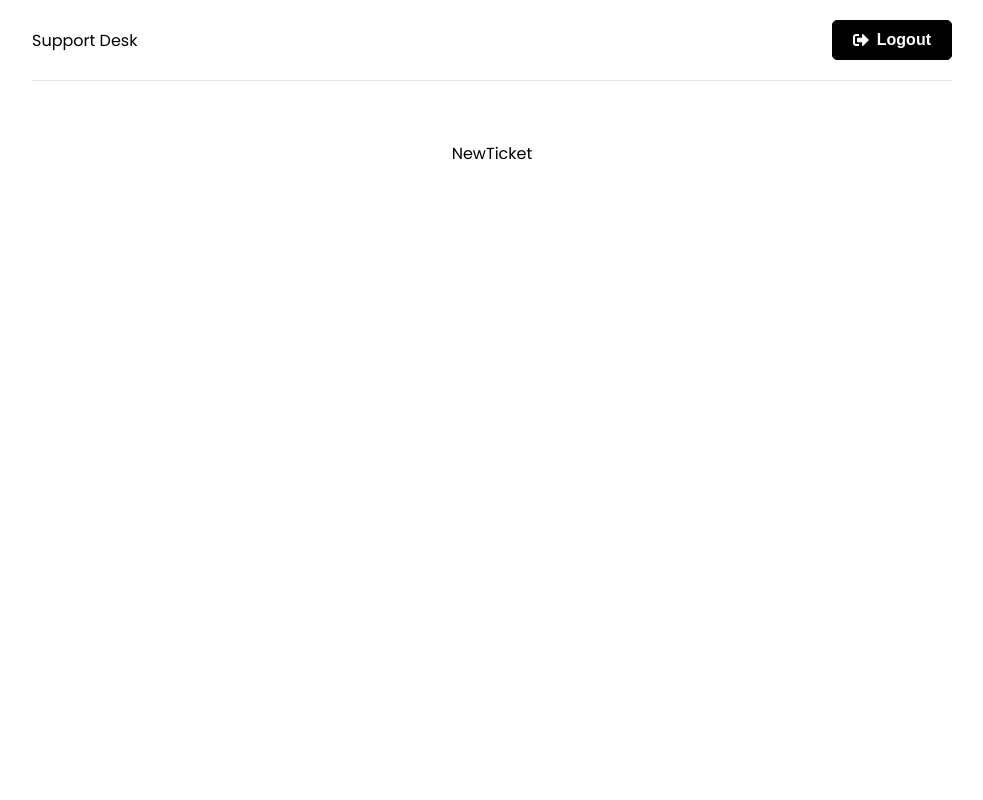
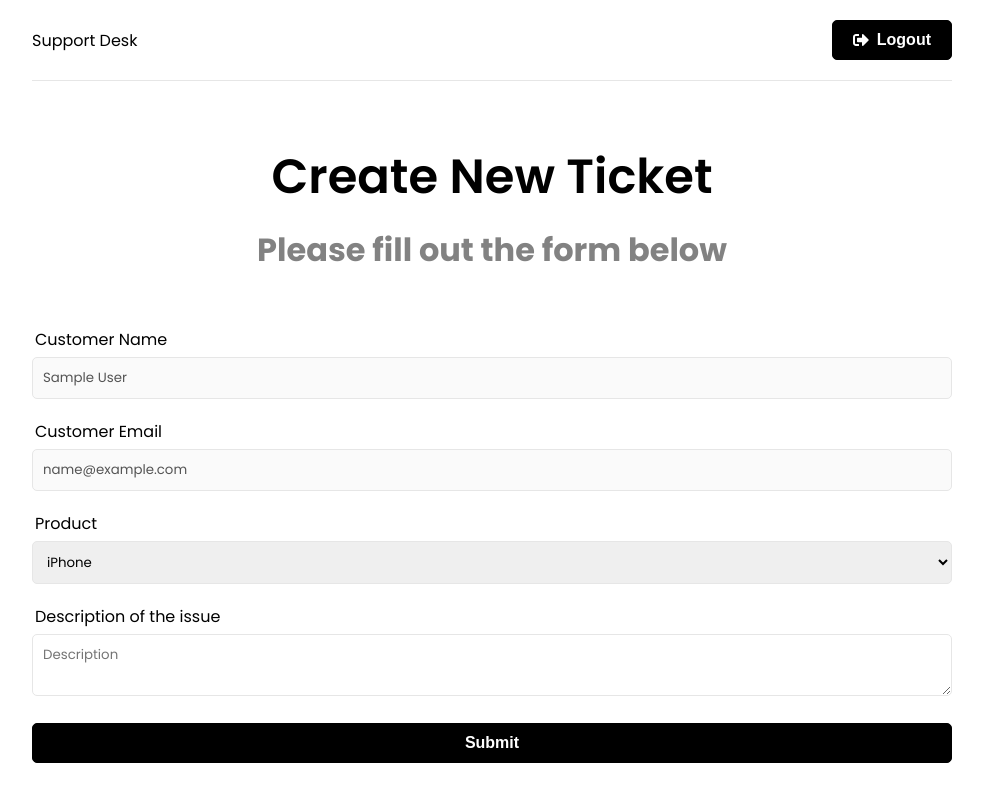
Before and after one commit to skippergoroye/support-desk, a React (Create React App) app in the folder frontend/: page /new-ticket in a window 1280 px wide. Shown: the whole page, without its empty margins (148-1131 px from the left). Built offline with nearby package versions, Linux system fonts and the light colour scheme; no server answers; sample sign-in values are in the browser's storage.

Commit message:
Ticket added from frontend

```diff
--- a/frontend/src/app/store.js
+++ b/frontend/src/app/store.js
@@ -1,9 +1,11 @@
 import { configureStore } from "@reduxjs/toolkit";
 import authReducer from '../features/auth/authSlice'
+import ticketReducer from '../features/tickets/ticketSlice'
 
 
 export const store = configureStore ({
     reducer: {
-       auth: authReducer
+       auth: authReducer,
+       ticket: ticketReducer
     }
 })
--- a/frontend/src/features/auth/authService.js
+++ b/frontend/src/features/auth/authService.js
@@ -2,6 +2,7 @@
 
 
 const BASE_URL = process.env.REACT_APP_BASE_URL
+
 
 
 // Register User
@@ -15,6 +16,9 @@
 
     return response.data
 }
+
+
+
 
 
 // Login User
--- /dev/null
+++ b/frontend/src/features/tickets/ticketService.js
@@ -0,0 +1,23 @@
+import axios from 'axios';
+
+const BASE_URL = process.env.REACT_APP_BASE_URL
+
+
+const createTicket =  async (ticketData, token) => {
+    const config = {
+        headers: {
+            Authorization: `Bearer ${token}`        }
+    }
+
+    const response = await axios.post(`${BASE_URL}/api/tickets`, ticketData, config)
+    return response.data
+}
+
+
+
+const ticketService = {
+    createTicket,
+}
+
+
+export default ticketService
--- /dev/null
+++ b/frontend/src/features/tickets/ticketSlice.js
@@ -0,0 +1,68 @@
+import { createSlice, createAsyncThunk } from '@reduxjs/toolkit'
+import ticketService  from './ticketService'
+
+
+const initialState = {
+    tickets: [],
+    ticket: {},
+    isLoading: false,
+    isError: false,
+    isSuccess: false,
+    message: ''
+}
+
+
+
+// Create New Ticket
+export const createTicket = createAsyncThunk (
+    "ticket/create",
+    async (ticketData, thunkAPI) => {
+      try {
+        // console.log(thunkAPI)
+        // console.log(ticketData)
+        const token = thunkAPI.getState().auth.user.token
+        return await ticketService.createTicket(ticketData, token)
+
+      } catch (error) {
+        const message =
+          (error.response && error.response.data && error.response.data.message) ||
+          error.message ||
+          error.toString();
+        return thunkAPI.rejectWithValue(message);
+      }
+    }
+  );
+
+
+
+const ticketSlice = createSlice ({
+    name: 'ticket',
+    initialState,
+    reducers: {
+        reset: (state) => initialState
+    },
+    extraReducers: (builder) => {
+      builder
+        .addCase(createTicket.pending, (state) => {
+          state.isLoading = true
+        })
+        .addCase(createTicket.fulfilled, (state, action) => {
+          state.isLoading = false
+          state.isSuccess = true
+          state.tickets = action.payload
+          // console.log(action)
+          // console.log(action.payload)
+        })
+        .addCase(createTicket.rejected, (state, action) => {
+          state.isLoading = false
+          state.isError = true
+          state.message = action.payload
+        })
+
+    }
+})
+
+
+
+export const { reset } = ticketSlice.actions
+export default ticketSlice.reducer
--- a/frontend/src/hooks/UseAuthStatus.jsx
+++ b/frontend/src/hooks/UseAuthStatus.jsx
@@ -4,7 +4,7 @@
 export const UseAuthStatus = () => {
     const [loggedIn, setLoggedIn] = useState(false)
     const [checkingStatus, setCheckingStatus] = useState(true)
-    const {user} = useSelector(state=> state.auth)
+    const {user} = useSelector(state => state.auth)
 
     useEffect(()=>{
         if(user){
--- a/frontend/src/pages/Home.jsx
+++ b/frontend/src/pages/Home.jsx
@@ -5,6 +5,7 @@
 function Home() {
   return (
     <>
+
        <section className='heading'>
          <h1>What do you need help with?</h1>
          <p>Please choose from an option below</p>
@@ -17,6 +18,7 @@
        <Link to="/tickets" className='btn btn-block'>
          <FaTicketAlt /> View My Tickets
        </Link>
+
     </>
   )
 }
--- a/frontend/src/pages/NewTicket.jsx
+++ b/frontend/src/pages/NewTicket.jsx
@@ -1,9 +1,104 @@
-import React from 'react'
+import React, { useEffect, useState } from "react";
+import { toast } from 'react-toastify'
+import Spinner from '../components/Spinner'
+
+// Redux
+import { useSelector, useDispatch } from "react-redux";
+import { useNavigate } from 'react-router-dom';
+import { createTicket, reset } from '../features/tickets/ticketSlice'
+
 
 const NewTicket = () => {
+  const { user } = useSelector((state) => state.auth);
+  const { isLoading, isError, isSuccess, message } = useSelector((state) => state.ticket)
+
+
+  const [name] = useState(user.name);
+  const [email] = useState(user.email);
+  const [product, setProduct] = useState('iphone');
+  const [description, setDescription] = useState("");
+
+  const dispatch = useDispatch()
+  const navigate = useNavigate()
+
+  useEffect(() => {
+    if(isError){
+      toast.error(message)
+    }
+
+    if(isSuccess){
+      dispatch(reset())
+      navigate('/tickets')
+    }
+    dispatch(reset())
+  }, [isError, isSuccess, message, dispatch, navigate])
+
+  const handleSubmit = (e) => {
+    e.preventDefault()
+    dispatch(createTicket({ product, description }))
+  };
+
+  if(isLoading) {
+    return <Spinner />
+  }
+
+
+
   return (
-    <div>NewTicket</div>
-  )
-}
+    <>
+      <section className="heading">
+        <h1>Create New Ticket</h1>
+        <p>Please fill out the form below</p>
+      </section>
 
-export default NewTicket
+      <section>
+        <div className="form-group">
+          <label htmlFor="name">Customer Name</label>
+          <input type="text" className="form-control" value={name} disabled />
+        </div>
+
+        <div className="form-group">
+          <label htmlFor="email">Customer Email</label>
+          <input type="text" className="form-control" value={email} disabled />
+        </div>
+
+        <form action="" onSubmit={handleSubmit}>
+          <div className="form-group">
+            <label htmlFor="product">Product</label>
+            <select
+              name="product"
+              id="product"
+              value={product}
+              onChange={(e) => setProduct(e.target.value)}
+            >
+              <option value="iPhone">iPhone</option>
+              <option value="Mac Pro">Macbook Pro</option>
+              <option value="iMac">iMac</option>
+              <option value="iPad">iPad</option>
+            </select>
+          </div>
+
+
+        <div className="form-group">
+          <label htmlFor="description">Description of the issue</label>
+          <textarea
+            name="description"
+            id="description"
+            className="form-control"
+            placeholder="Description"
+            value={description}
+            onChange={(e) => setDescription(e.target.value)}
+          >
+          </textarea>
+        </div>
+
+        <div className="form-group">
+          <button className="btn btn-block">Submit</button>
+        </div>
+       </form>
+      </section>
+    </>
+  );
+};
+
+export default NewTicket;
```
Also changed, not shown: frontend/src/App.js (line endings or trailing spaces), 1 other file (tests, documents, lock files or other folders).
